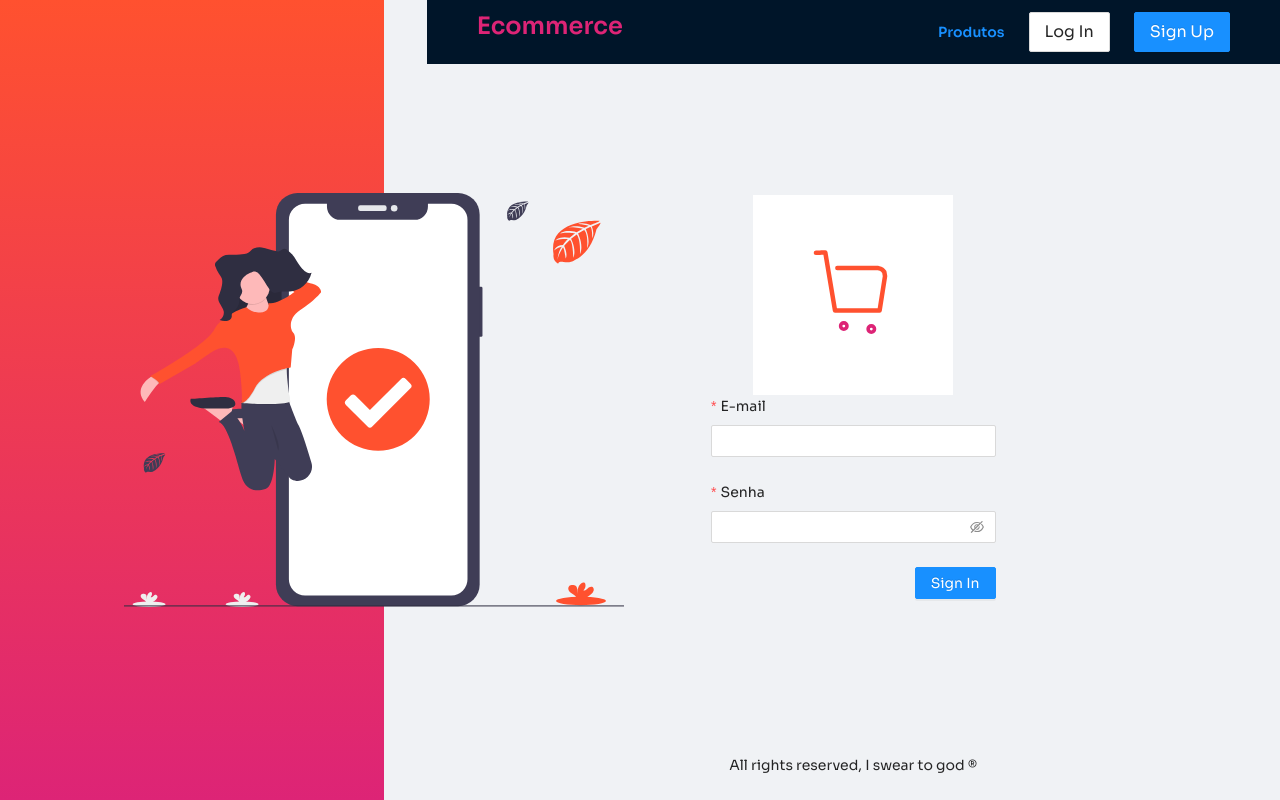
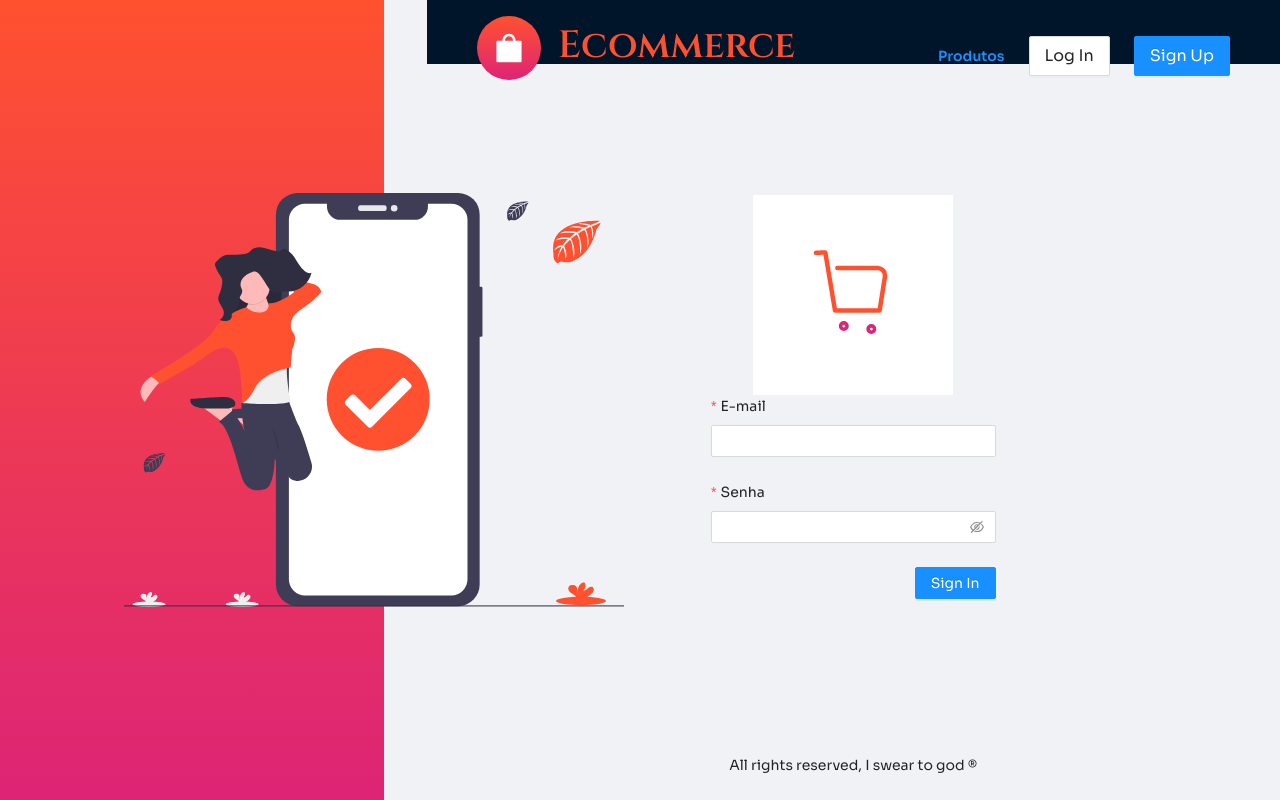
Before and after one commit to w1redl4in/ecommerce-frontend, a React (Create React App) app: page / in a window 1280 px wide. Built offline with nearby package versions, Linux system fonts and the light colour scheme.

Commit message:
feat: header

```diff
--- a/package.json
+++ b/package.json
@@ -3,6 +3,7 @@
   "version": "0.1.0",
   "private": true,
   "dependencies": {
+    "@ant-design/icons": "^4.3.0",
     "@craco/craco": "^6.0.0",
     "@testing-library/jest-dom": "^5.11.4",
     "@testing-library/react": "^11.1.0",
--- a/public/index.html
+++ b/public/index.html
@@ -9,6 +9,12 @@
     <link rel="preconnect" href="https://fonts.gstatic.com" />
     <link
       href="https://fonts.googleapis.com/css2?family=Sora:wght@400;500;600&display=swap"
+      rel="stylesheet"
+    />
+    <link rel="preconnect" href="https://fonts.gstatic.com" />
+    <link rel="preconnect" href="https://fonts.gstatic.com" />
+    <link
+      href="https://fonts.googleapis.com/css2?family=Cinzel:wght@400;600;700;800;900&display=swap"
       rel="stylesheet"
     />
     <meta
--- a/src/components/Header/index.tsx
+++ b/src/components/Header/index.tsx
@@ -1,6 +1,8 @@
 import React from 'react';
-import { Row, Button, Typography, Space } from 'antd';
+import { Row, Button, Typography, Space, Divider } from 'antd';
+import { ShoppingFilled } from '@ant-design/icons';
 import Theme from '../../theme/theme';
+import * as Styles from './styles';
 
 const Header: React.FC = () => {
   return (
@@ -11,7 +13,14 @@ const Header: React.FC = () => {
         style={{ width: '100%', height: '100%' }}
       >
         <Row align="middle">
-          <Typography.Title level={3} style={{ color: Theme.colors.secondary }}>
+          <Styles.EcommerceLogo>
+            <ShoppingFilled style={{ fontSize: '2rem' }} />
+          </Styles.EcommerceLogo>
+          <Divider type="vertical" />
+          <Typography.Title
+            level={1}
+            style={{ color: Theme.colors.primary, fontFamily: 'Cinzel' }}
+          >
             Ecommerce
           </Typography.Title>
         </Row>
--- /dev/null
+++ b/src/components/Header/styles.ts
@@ -0,0 +1,21 @@
+import { ShoppingFilled } from '@ant-design/icons';
+import styled from 'styled-components';
+
+export const EcommerceLogo = styled.div`
+  display: flex;
+  align-items: center;
+  justify-content: center;
+
+  background: linear-gradient(to bottom, rgb(255, 81, 47), rgb(221, 36, 118));
+  color: white;
+
+  width: 4rem;
+  height: 4rem;
+  border-radius: 50%;
+  margin-bottom: 1rem;
+`;
+
+export const ShopIcon = styled(ShoppingFilled)`
+  transform: rotate(20deg);
+  color: white;
+`;
--- a/src/layout/index.tsx
+++ b/src/layout/index.tsx
@@ -15,7 +15,7 @@ const Layout: React.FC = ({ children }) => {
         </AntdLayout.Sider>
       </Col>
       <AntdLayout>
-        <AntdLayout.Header>
+        <AntdLayout.Header style={{ paddingTop: '1rem' }}>
           <Header />
         </AntdLayout.Header>
         <AntdLayout.Content>{children}</AntdLayout.Content>
```
Also changed, not shown: 1 other file (tests, documents, lock files or other folders).
